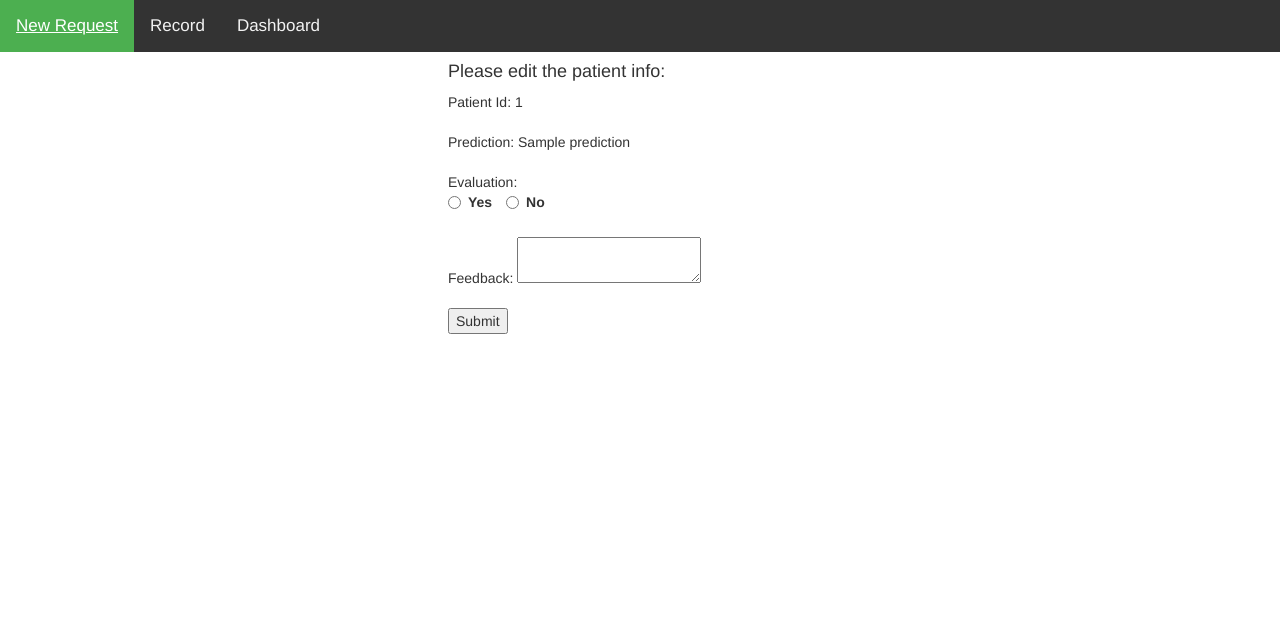
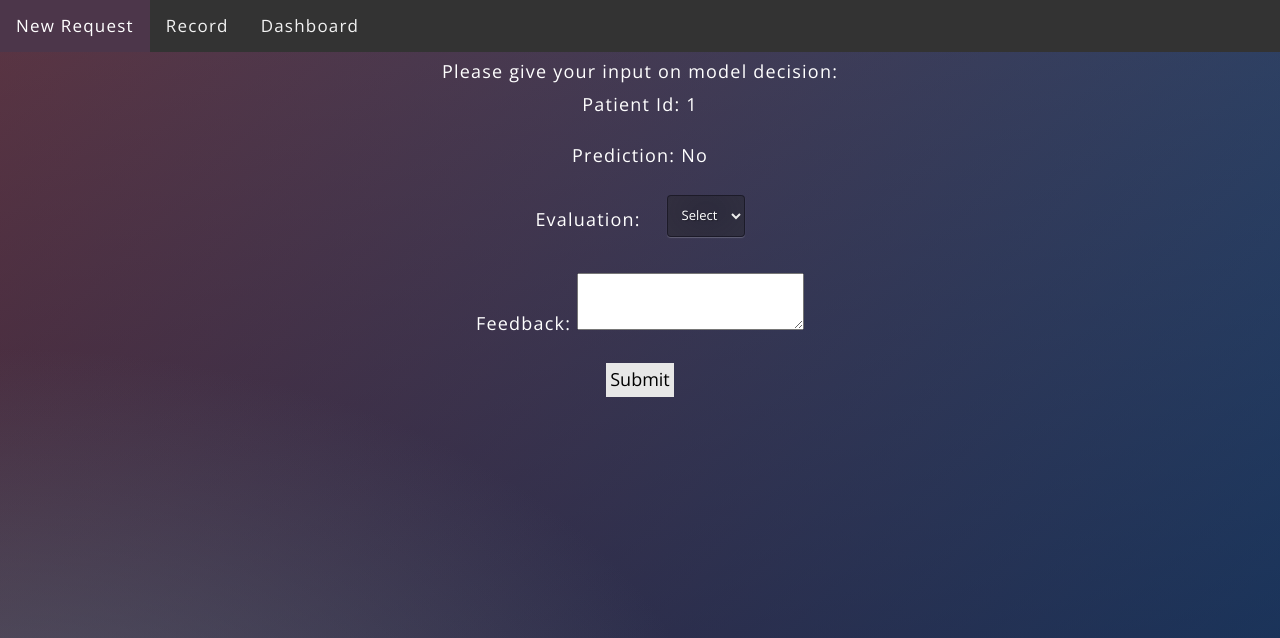
Before and after one commit to janhurst/unisa-tbi, a Flask app: template ui/templates/editRecord.html in a window 1280 px wide. Shown: the top 638 px of the page. Run offline with Flask 2, Linux system fonts and the light colour scheme; the template is opened without the code that fills it: most values are stand-ins (such as "Sample title", 1, 10 or a date in 2020); parts of the project's set-up code (start-up, migrations or seed data) failed here and were passed over; some libraries are stand-ins or nearby versions.

Commit message:
CSS for Edit Record (need more look and feel changes)

```diff
--- a/ui/templates/editRecord.html
+++ b/ui/templates/editRecord.html
@@ -1,46 +1,18 @@
 <!doctype html>
 <html>
-<style>
-form {
-    margin: auto;
-    width: 30%;
-}
 
-/* Add a black background color to the top navigation */
-.topnav {
-  background-color: #333;
-  overflow: hidden;
-}
-
-/* Style the links inside the navigation bar */
-.topnav a {
-  float: left;
-  color: #f2f2f2;
-  text-align: center;
-  padding: 14px 16px;
-  text-decoration: none;
-  font-size: 17px;
-}
-
-/* Change the color of links on hover */
-.topnav a:hover {
-  background-color: #ddd;
-  color: black;
-}
-
-/* Add a color to the active/current link */
-.topnav a.active {
-  background-color: #4CAF50;
-  color: white;
-}
-</style>
 <head>
-    <title>SA Pathology</title>
-	 <meta charset="utf-8">
+  <title>SA Pathology</title>
+	<meta charset="utf-8">
   <meta name="viewport" content="width=device-width, initial-scale=1">
   <link rel="stylesheet" href="https://maxcdn.bootstrapcdn.com/bootstrap/3.4.1/css/bootstrap.min.css">
   <script src="https://ajax.googleapis.com/ajax/libs/jquery/3.4.1/jquery.min.js"></script>
   <script src="https://maxcdn.bootstrapcdn.com/bootstrap/3.4.1/js/bootstrap.min.js"></script>
+  <script src="https://code.jquery.com/jquery-3.2.1.slim.min.js"></script>
+  <script src="https://maxcdn.bootstrapcdn.com/bootstrap/4.0.0-alpha.6/js/bootstrap.min.js"></script>
+  <script src="{{ url_for('static', filename='j.js') }}"></script>
+  <link rel = "stylesheet" type = "text/css" href = "{{ url_for('static',filename='navStyle.css') }}" />
+  <link rel = "stylesheet" type = "text/css" href = "{{ url_for('static',filename='recordStyle.css') }}" />
 </head>
 
 <div class="topnav">
@@ -50,7 +22,7 @@ form {
 </div>
 <form action="{{ url_for('editRecord',id = id)}}" method="POST">
     <fieldset>
-        <h4>Please edit the patient info:</h4>
+        <h4>Please give your input on model decision:</h4>
 
 		Patient Id:
 		{{ id }}
@@ -58,24 +30,21 @@ form {
 		<br><br>
 
 		Prediction:
-		{{ Prediction }}
+		{% if Prediction == 1 %} Yes {% else %} No {% endif %}
 
 		<br><br>
 
 		<div title="Evaluation">
-		Evaluation:<br>
+		Evaluation:
 		<label class="radio-inline">
-		<input type="radio" id="Evaluation1" name="Evaluation" value="1">
-				<label for="Evaluation1">Yes</label>
-		</label>
-		<label class="radio-inline">
-		<input type="radio" id="Evaluation0" name="Evaluation" value="0">
-				<label for="Evaluation0">No</label>
-		</label>
+		<select id="Evaluation" name="Evaluation">
+				<option value="">Select</option>
+         		<option value="0">No</option>
+          		<option value="1">Yes</option>
+    	</select>
 		</div>
 		<br>
-		Feedback:
-		<textarea type="text" id="feedback" name="Feedback"></textarea>
+		Feedback:  <textarea type="text" id="inputField" name="Feedback"></textarea>
 
 		<br><br>
         <input type="submit" align="center">
--- a/ui/templates/records.html
+++ b/ui/templates/records.html
@@ -27,8 +27,8 @@
     <fieldset>
         <h2>Patient List</h2>
     </fieldset>
-      <input type="number" name="search" id="searchInput" placeholder="Search by Patient Id">
-      <input type="submit" name="button" value="Submit">
+      <input type="number" name="search" id="inputField" placeholder="Search by Patient Id">
+      <input type="submit" name="button" value="Search">
       <input type="submit" name="button" value="Clear">
 
 <div style="overflow-x:auto;">
```
